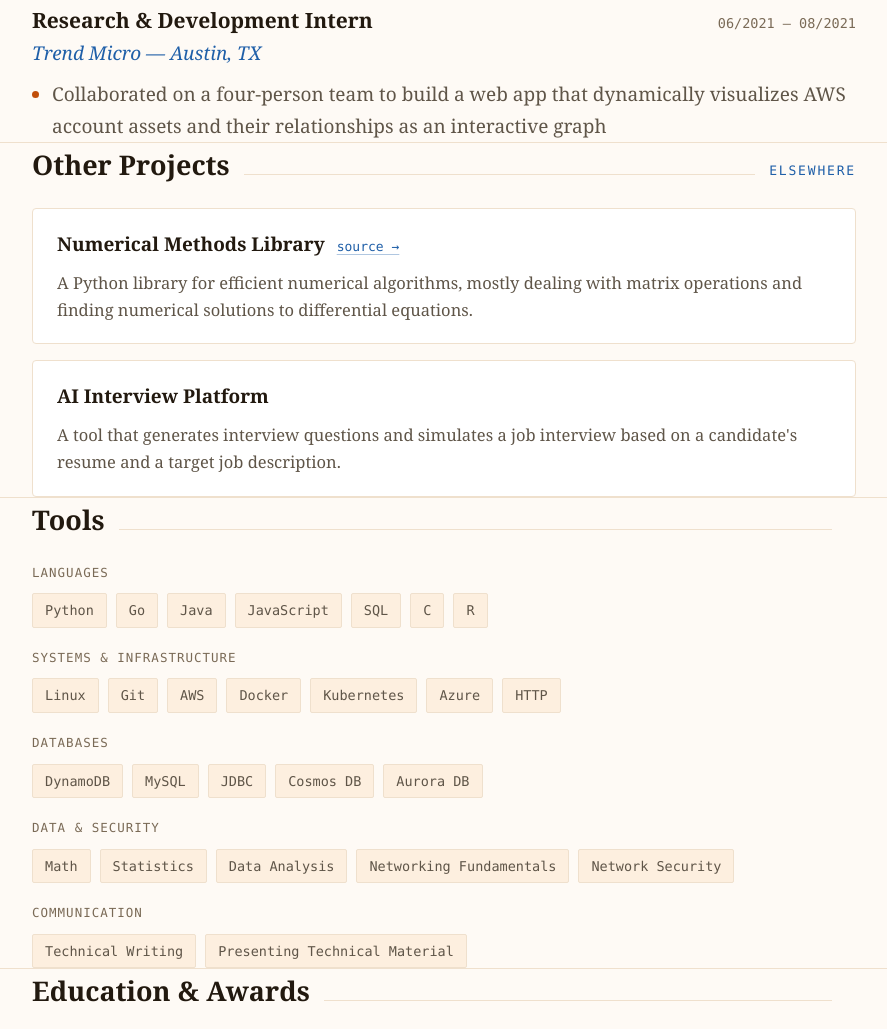
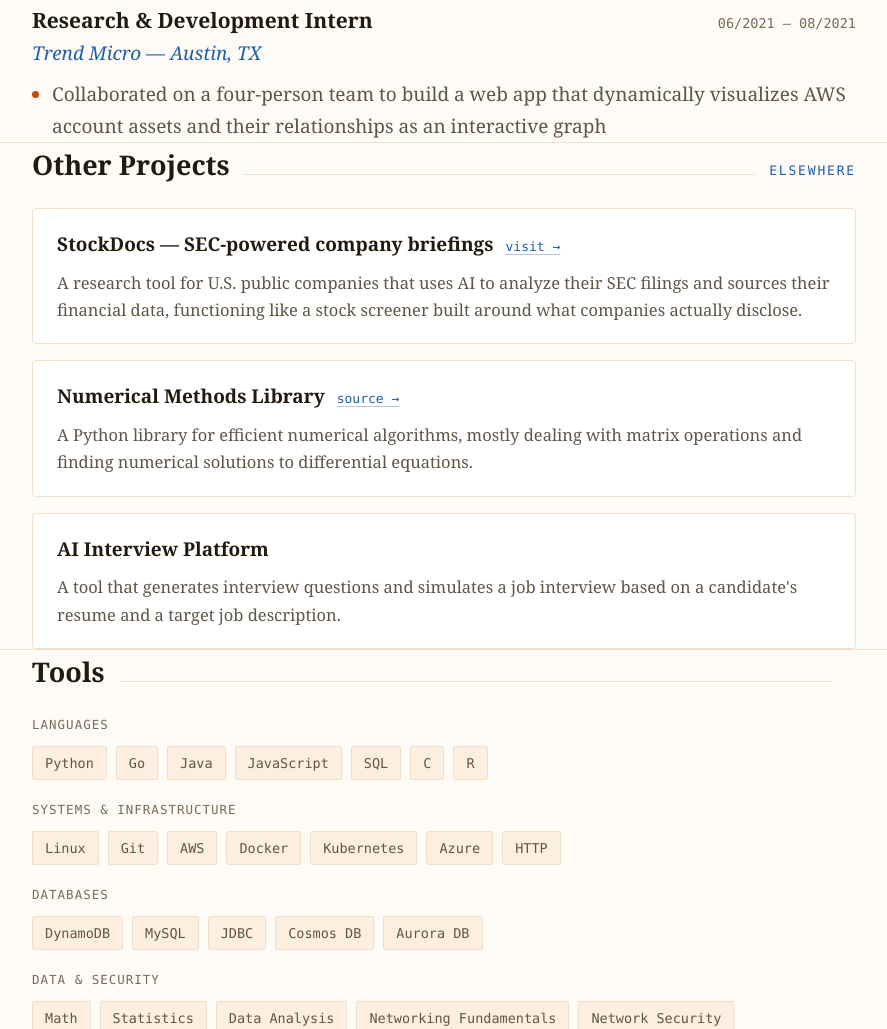
Before and after one commit to matthewgcastle1/portfolio, a plain HTML site: page index.html in a window 1280 px wide. Shown: the part 1680-2709 px from the top of the page, without its empty margins (196-1083 px from the left). Drawn offline with Linux system fonts and the light colour scheme.

Commit message:
Add StockDocs project to Other Projects section

```diff
--- a/index.html
+++ b/index.html
@@ -410,6 +410,10 @@
     <div class="section-head"><h2>Other Projects</h2><span class="rule"></span><span class="label">Elsewhere</span></div>
     <div class="project-grid">
       <div class="project">
+        <h3>StockDocs &mdash; SEC-powered company briefings <span class="src"><a href="https://stockdocs.dev" target="_blank" rel="noopener">visit &rarr;</a></span></h3>
+        <p>A research tool for U.S. public companies that uses AI to analyze their SEC filings and sources their financial data, functioning like a stock screener built around what companies actually disclose.</p>
+      </div>
+      <div class="project">
         <h3>Numerical Methods Library <span class="src"><a href="https://github.com/matthewgcastle1/num_methods" target="_blank" rel="noopener">source &rarr;</a></span></h3>
         <p>A Python library for efficient numerical algorithms, mostly dealing with matrix operations and finding numerical solutions to differential equations.</p>
       </div>
```
